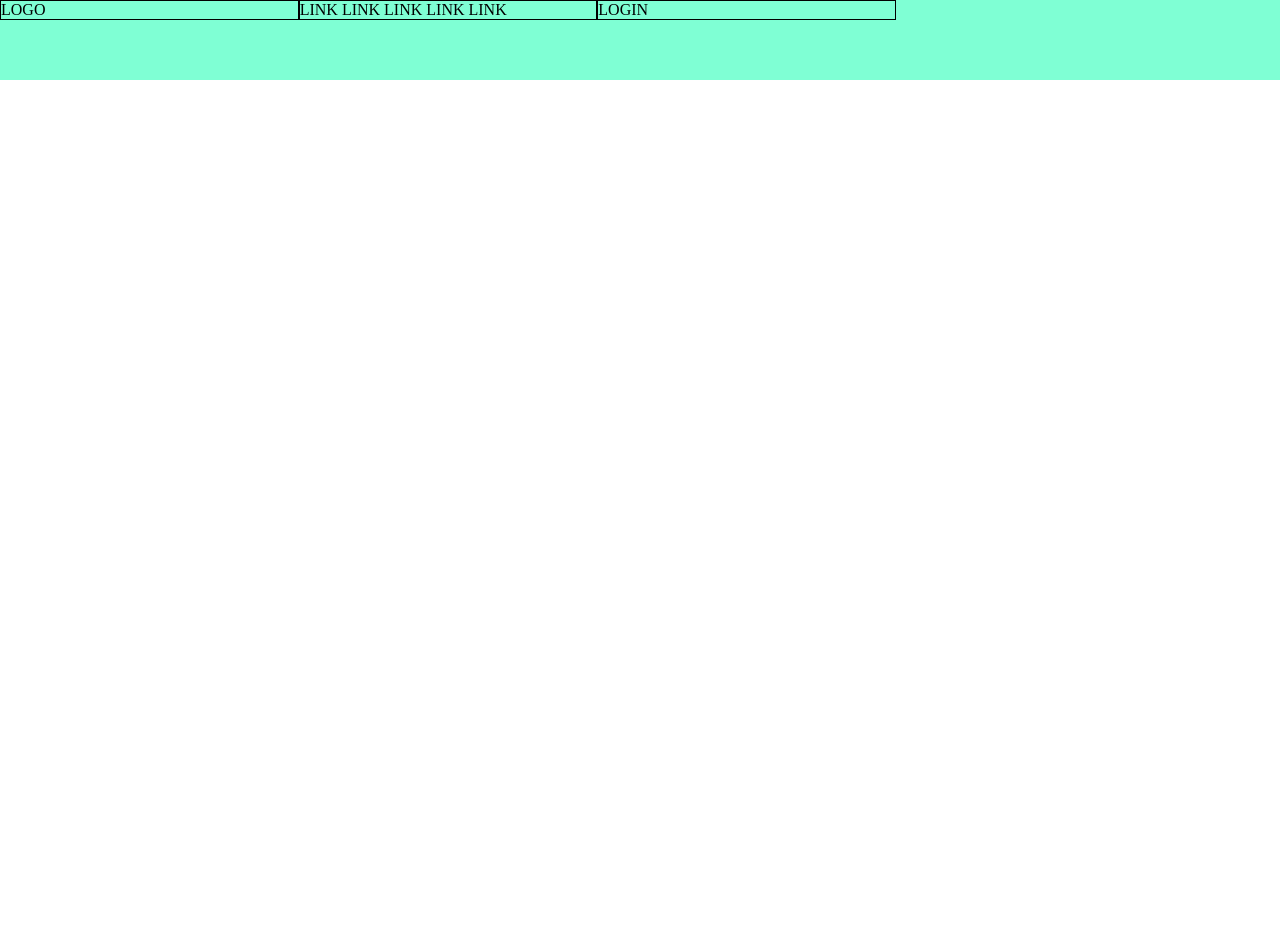
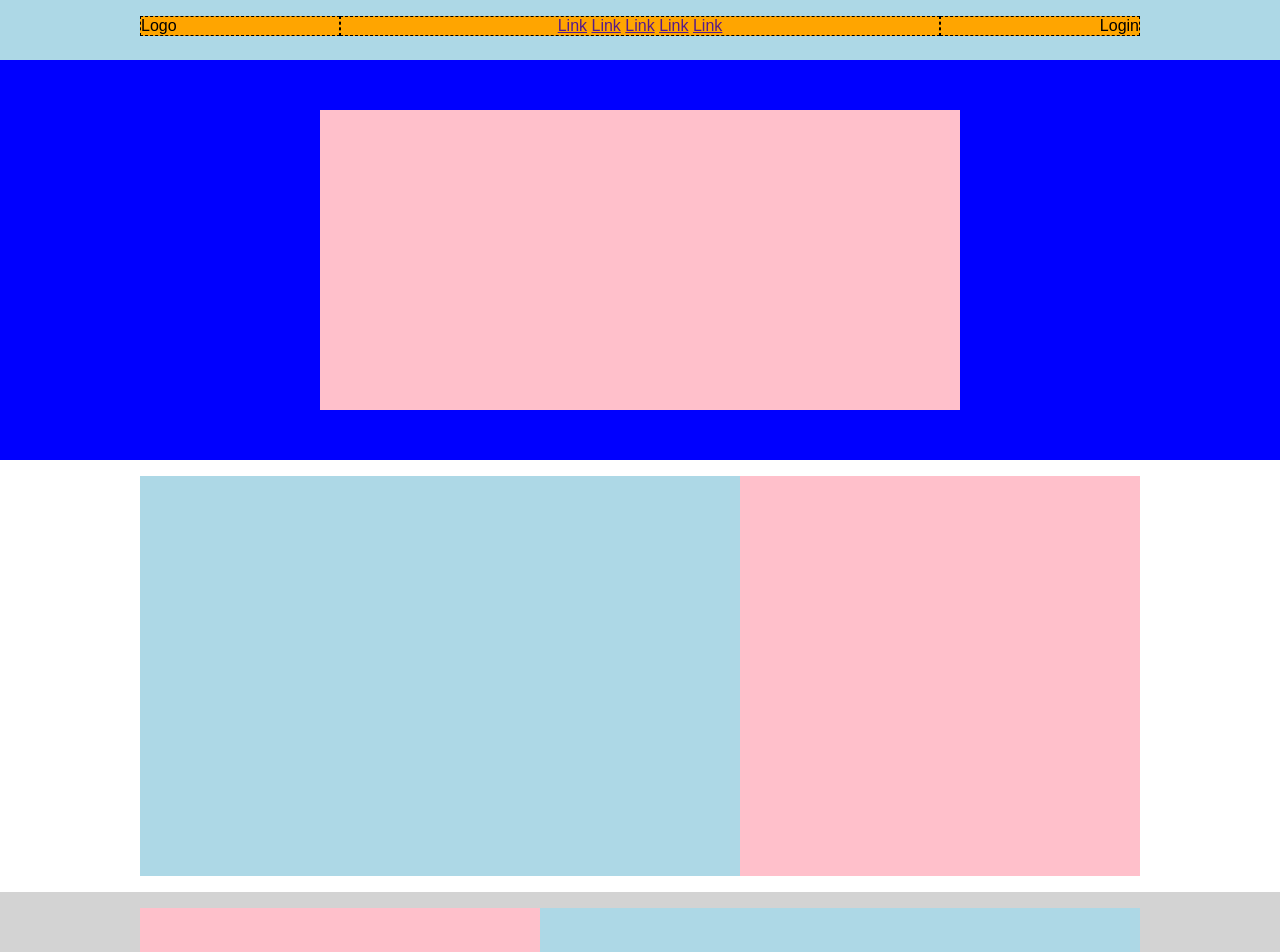
Before and after one commit to lawrencedulian/htmlcss-struttura-discord, a plain HTML site: page index.html in a window 1280 px wide. Shown: the top 952 px of the page. Before the commit the page ends 800 px from the top, so only its background shows below. Drawn offline with Linux system fonts and the light colour scheme; a web font is replaced by a local one.

Commit message:
completed layout

```diff
--- a/css/style.css
+++ b/css/style.css
@@ -6,28 +6,125 @@
 }
 
 /* COMMON */
+html {
+font-family: 'Whitney', sans-serif;
+}
+
 .flex-container {
     display: flex;
-    justify-content: space-between;
-    align-items: flex-start;
+}
+
+ul {
+    list-style-type: none;
+}
+
+.container {
+    width: 80%;
+    max-width: 1000px;
+    margin: 0 auto;
+}
+
+.bg-color {
+    background-color: lightgray;
 }
 
 /* HEADER */
+.header-top .container {
+    background-color: orange;
+}
 
-header {
-    height: 80px;
+.header-top {
+    height: 60px;
+    padding: 1em 0;
+    /* DEBUG */
+    background-color: lightblue;
+}
+
+.h_menu li{
+    display: inline-block;
+}
+
+.h_logo,
+.h_menu,
+.h_login {
+    border: 1px dashed black;
+}
+
+.h_logo,
+.h_login {
+    width: 20%;
+}
+
+.h_menu {
+    flex-grow: 1;
+    text-align: center;
+}
+
+.h_login {
+    text-align: right;
+}
+
+.jumbotron {
+    align-items: center;
+    /* DEBUG */
+    height: 400px;
+    background-color: blue;
+}
+
+.header-bottom {
+    width: 50%;
+    margin: 0 auto;
+    /* DEBUG */
+    height: 300px;
+    background-color: pink;
+}
+
+/* MAIN */
+section {
+    padding: 1em 0;
+}
+
+.dock-right {
+    width: 60%;
+    height: 400px;
+    background-color: lightblue;
+}
+
+.dock-left {
+    width: 40%;
+    height: 400px;
+    background-color: pink;
+}
+
+/* FOOTER */
+footer {
+    background-color: black;
+}
+
+.sidebar {
+    width: 30%;
+    /* DEBUG */
+    background-color: salmon;
+    height: 300px;
+}
+
+.f_menu {
+    display: flex;
+    width: 70%;
+    /* DEBUG */
+    background-color: lightgreen;
+    height: 300px;
+
+}
+
+.f_menu-col{
+    width: calc(100% /4);
+    border: 1px dashed white;
+}
+
+.footer-bottom .container {
+    border-top: 1px solid white;
+    margin-top: 20px;
+    justify-content: space-between;
     background-color: aquamarine;
 }
-
-.header-row {
-    display: flex;
-    width: 70%;
-    justify-content: center;
-}
-
-.header-row .col {
-    width: calc(100% / 3);
-    /* DEBUG */
-    border: 1px solid black;
-
-}
--- a/index.html
+++ b/index.html
@@ -4,6 +4,11 @@
     <meta charset="UTF-8">
     <meta http-equiv="X-UA-Compatible" content="IE=edge">
     <meta name="viewport" content="width=device-width, initial-scale=1.0">
+    <!-- FONT AWESOME -->
+    <link rel="stylesheet" href="https://cdnjs.cloudflare.com/ajax/libs/font-awesome/6.2.0/css/all.min.css" integrity="sha512-xh6O/CkQoPOWDdYTDqeRdPCVd1SpvCA9XXcUnZS2FmJNp1coAFzvtCN9BmamE+4aHK8yyUHUSCcJHgXloTyT2A=="
+    crossorigin="anonymous" referrerpolicy="no-referrer" />
+    <!-- FONT -->
+    <link href="http://fonts.cdnfonts.com/css/whitney" rel="stylesheet">
     <!-- STYLES -->
     <link rel="stylesheet" href="css/style.css">
     <title>Document</title>
@@ -11,20 +16,69 @@
 <body>
     <!-- HEADER -->
     <header>
-        <div class="header-row">
-            <div class="col"> LOGO</div>
-            <div class="col"> LINK LINK LINK LINK LINK</div>
-            <div class="col"> LOGIN</div>
+    <div class="header-top">
+        <div class="container flex-container">
+            <div class="h_logo">
+                Logo
+            </div>
+            <nav class="h_menu">
+                <ul>
+                    <li><a href="">Link</a></li>
+                    <li><a href="">Link</a></li>
+                    <li><a href="">Link</a></li>
+                    <li><a href="">Link</a></li>
+                    <li><a href="">Link</a></li>
+                </ul>
+            </nav>
+            <div class="h_login">
+                Login
+            </div>
         </div>
-     </header>
+    </div>
+    <div class="jumbotron flex-container">
+        <div class="header-bottom"></div>
+    </div>
 
     <!-- MAIN -->
+    <main>
+        <section>
+            <div class="container flex-container">
+                <div class="dock-right"></div>
+                <div class="dock-left"></div>
+            </div>
+        </section>
+        <section class="bg-color">
+            <div class="container flex-container">
+                <div class="dock-left"></div>
+                <div class="dock-right"></div>
+            </div>
+        </section>
+        <section>
+            <div class="container flex-container">
+                <div class="dock-right"></div>
+                <div class="dock-left"></div>
+            </div>
+        </section>
+    </main>
 
+    <footer>
+        <div class="container flex-container">
+            <div class="sidebar">
 
-
-
-
-
-    <!-- FOOTER -->
+            </div>
+            <div class="f_menu">
+                <div class="f_menu-col"></div>
+                <div class="f_menu-col"></div>
+                <div class="f_menu-col"></div>
+                <div class="f_menu-col"></div>
+            </div>
+        </div>
+        <div class="footer-bottom">
+            <div class="container flex-container">
+                <div class="f_logo">Logo</div>
+                <a class="f_btn" href="">Registrati</a>
+            </div>
+        </div>
+    </footer>
 </body>
 </html>
```
Also changed, not shown: 2 other files.
